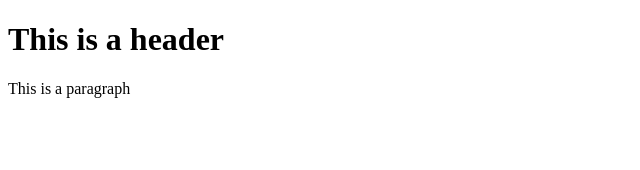
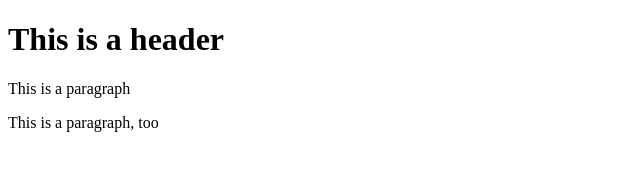
Before and after one commit to david-ricketts/git-test1, a website: page index.html in a window 1280 px wide. Shown: the whole page, without its empty margins (0-640 px from the left). Drawn offline with Linux system fonts and the light colour scheme.

Commit message:
Second commit

```diff
--- a/index.html
+++ b/index.html
@@ -9,6 +9,8 @@
 <body>
     <h1>This is a header</h1>
     <p>This is a paragraph</p>
+    <p>This is a paragraph, too</p>
+
 
 </body>
 </html>
```
